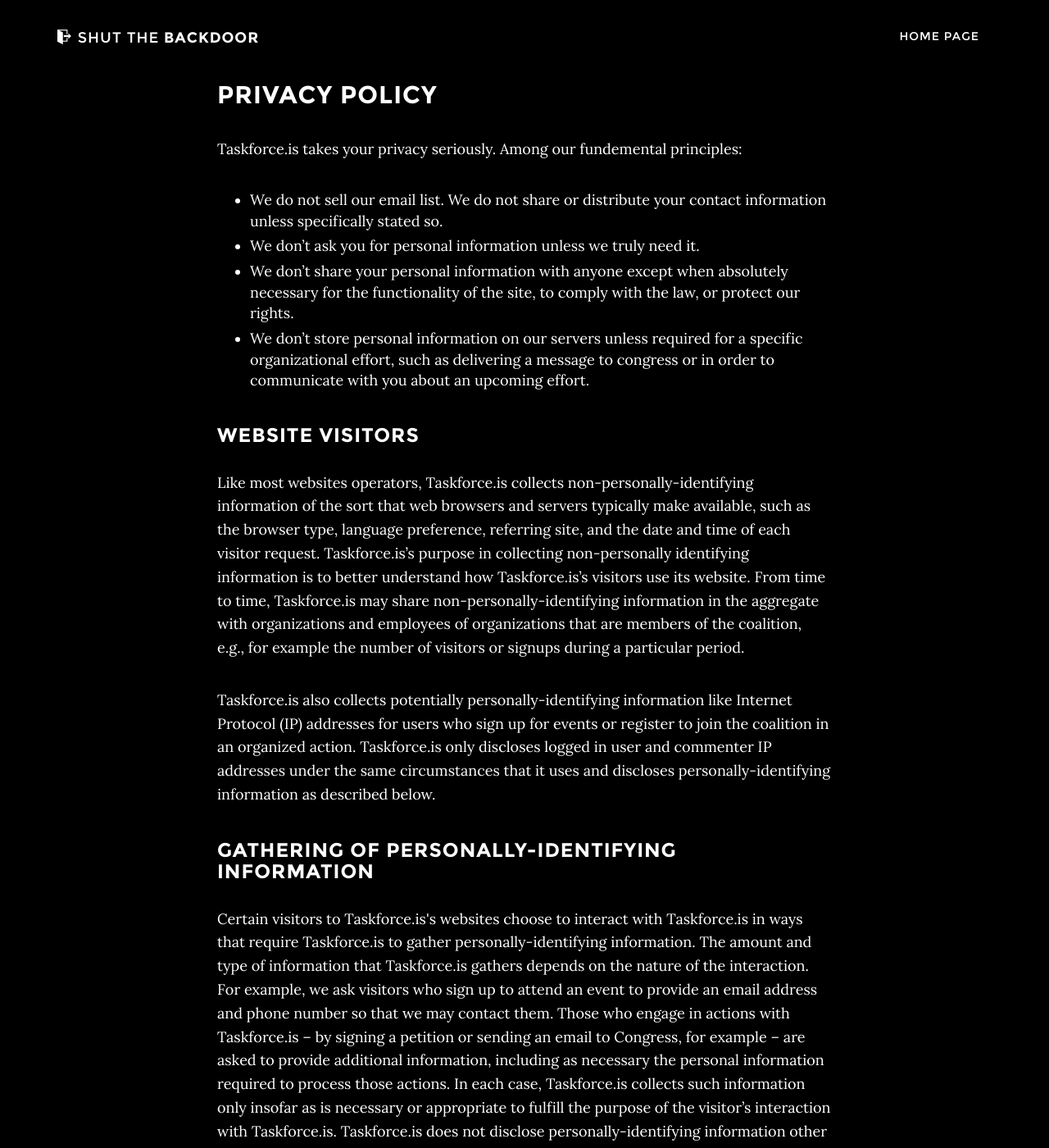
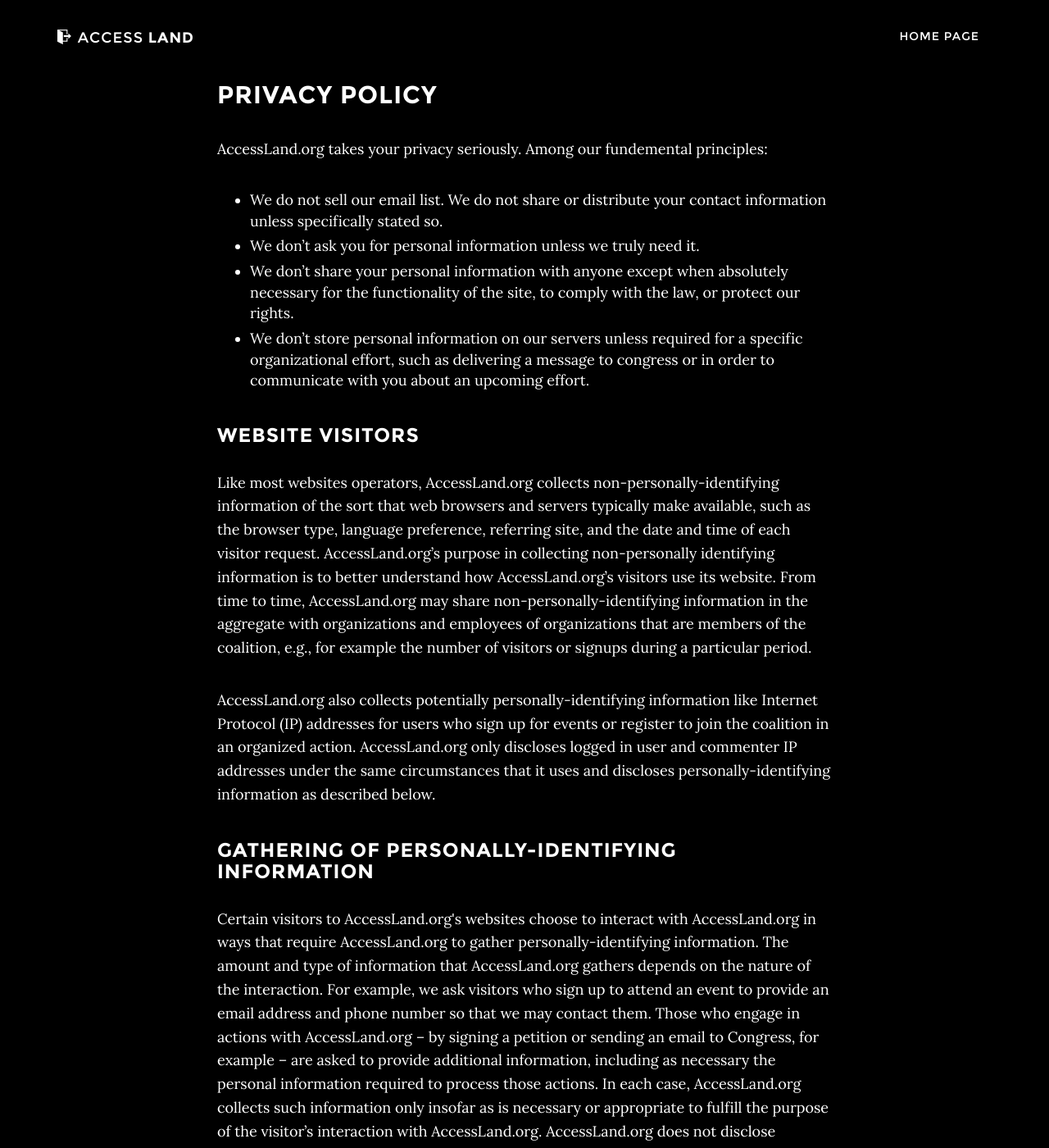
Before and after one commit to mnovinger/accessland.org, a Jekyll site: the page privacy.html, which Jekyll copies as it is, in a window 1280 px wide and 1400 px high. Shown: the whole window at 82% size. Built offline with Jekyll 4.4.1, drawn with Linux system fonts in a browser that asks for light colours; some of the changed text lies outside the part shown.

Commit message:
Rename call-widget, remove reference to task force #10

```diff
--- a/css/grayscale.scss
+++ b/css/grayscale.scss
@@ -452,7 +452,7 @@
     margin:0 auto;
 }
 
-#tf-call-widget-container {
+#tf-email-widget-container {
     max-width: 500px;
     margin: 0 auto;
     .btn-huge {
--- a/privacy.html
+++ b/privacy.html
@@ -10,7 +10,7 @@
     <title>Access Land</title>
 
     <!-- Favicon -->
-    <!-- <link rel="icon" type="image/png" href="https://Taskforce.is/img/favicon.png" /> -->
+    <!-- <link rel="icon" type="image/png" href="https://AccessLand.org/img/favicon.png" /> -->
 
     <!-- Bootstrap Core CSS -->
     <link href="css/bootstrap.min.css" rel="stylesheet" type="text/css">
@@ -32,7 +32,7 @@
                     <i class="icon-bars"></i>
                 </button>
                 <a class="navbar-brand" href="/">
-                    <i class="icon-exit"></i>  <span class="light">Shut The</span> Backdoor
+                    <i class="icon-exit"></i>  <span class="light">Access</span> Land
                 </a>
             </div>
 
@@ -59,7 +59,7 @@
             <div class="col-md-8 col-md-offset-2">
 
         <h2>PRIVACY POLICY</h2>
-        <p>Taskforce.is takes your privacy seriously. Among our fundemental principles:</p>
+        <p>AccessLand.org takes your privacy seriously. Among our fundemental principles:</p>
         <ul>
         <li>We do not sell our email list. We do not share or distribute your contact information unless specifically stated so.</li>
         <li>We don’t ask you for personal information unless we truly need it.</li>
@@ -68,28 +68,28 @@
         </ul>
 
         <h3>Website Visitors</h3>
-        <p>Like most websites operators, Taskforce.is collects non-personally-identifying information of the sort that web browsers and servers typically make available, such as the browser type, language preference, referring site, and the date and time of each visitor request. Taskforce.is’s purpose in collecting non-personally identifying information is to better understand how Taskforce.is’s visitors use its website. From time to time, Taskforce.is may share non-personally-identifying information in the aggregate with organizations and employees of organizations that are members of the coalition, e.g., for example the number of visitors or signups during a particular period.</p>
-        <p>Taskforce.is also collects potentially personally-identifying information like Internet Protocol (IP) addresses for users who sign up for events or register to join the coalition in an organized action. Taskforce.is only discloses logged in user and commenter IP addresses under the same circumstances that it uses and discloses personally-identifying information as described below.</p>
+        <p>Like most websites operators, AccessLand.org collects non-personally-identifying information of the sort that web browsers and servers typically make available, such as the browser type, language preference, referring site, and the date and time of each visitor request. AccessLand.org’s purpose in collecting non-personally identifying information is to better understand how AccessLand.org’s visitors use its website. From time to time, AccessLand.org may share non-personally-identifying information in the aggregate with organizations and employees of organizations that are members of the coalition, e.g., for example the number of visitors or signups during a particular period.</p>
+        <p>AccessLand.org also collects potentially personally-identifying information like Internet Protocol (IP) addresses for users who sign up for events or register to join the coalition in an organized action. AccessLand.org only discloses logged in user and commenter IP addresses under the same circumstances that it uses and discloses personally-identifying information as described below.</p>
         <h3>Gathering of Personally-Identifying Information</h3>
-        <p>Certain visitors to Taskforce.is's websites choose to interact with Taskforce.is in ways that require Taskforce.is to gather personally-identifying information. The amount and type of information that Taskforce.is gathers depends on the nature of the interaction. For example, we ask visitors who sign up to attend an event to provide an email address and phone number so that we may contact them. Those who engage in actions with Taskforce.is – by signing a petition or sending an email to Congress, for example – are asked to provide additional information, including as necessary the personal information required to process those actions. In each case, Taskforce.is collects such information only insofar as is necessary or appropriate to fulfill the purpose of the visitor’s interaction with Taskforce.is. Taskforce.is does not disclose personally-identifying information other than as described below. And visitors can always refuse to supply personally-identifying information, with the caveat that it may prevent them from engaging in certain website-related activities.</p>
+        <p>Certain visitors to AccessLand.org's websites choose to interact with AccessLand.org in ways that require AccessLand.org to gather personally-identifying information. The amount and type of information that AccessLand.org gathers depends on the nature of the interaction. For example, we ask visitors who sign up to attend an event to provide an email address and phone number so that we may contact them. Those who engage in actions with AccessLand.org – by signing a petition or sending an email to Congress, for example – are asked to provide additional information, including as necessary the personal information required to process those actions. In each case, AccessLand.org collects such information only insofar as is necessary or appropriate to fulfill the purpose of the visitor’s interaction with AccessLand.org. AccessLand.org does not disclose personally-identifying information other than as described below. And visitors can always refuse to supply personally-identifying information, with the caveat that it may prevent them from engaging in certain website-related activities.</p>
         <h3>Third-party services</h3>
         <p>In order the use particular features of the site, you may be required to share your personally-identifying information with these third-party service providers for the purpose of enabling the functionality of the site, and in some instances, for example signing up for a mail list or event, we may give one or more of these service providers limited access to the personally-identifying information that is reasonably necessary to deliver the service.</p>
         <h3>Aggregated Statistics</h3>
-        <p>Taskforce.is may collect statistics about the behavior of visitors to its websites. For instance, Taskforce.is may monitor the number of users who've signed up for an event or who've visited a particular page on the website. Taskforce.is may display the agregrated statistics with members of the coalition or make them available publicly. However, Taskforce.is does not disclose personally-identifying information other than as described below.</p>
+        <p>AccessLand.org may collect statistics about the behavior of visitors to its websites. For instance, AccessLand.org may monitor the number of users who've signed up for an event or who've visited a particular page on the website. AccessLand.org may display the agregrated statistics with members of the coalition or make them available publicly. However, AccessLand.org does not disclose personally-identifying information other than as described below.</p>
         <h3>Protection of Certain Personally-Identifying Information</h3>
-        <p>Taskforce.is discloses potentially personally-identifying and personally-identifying information only to members of the coalition, contractors and affiliated organizations that (i) need to know that information in order to process it on Taskforce.is’s behalf or to provide services available at Taskforce.is’s websites, and (ii) that have agreed not to disclose it to others. Some of those contractors and affiliated organizations may be located outside of your home country; by using Taskforce.is’s websites, you consent to the transfer of such information to them. </p>
-        <p>Taskforce.is will not rent or sell potentially personally-identifying and personally-identifying information to anyone. Other than to to coalition members, contractors and affiliated organizations, as described above, Taskforce.is discloses potentially personally-identifying and personally-identifying information only in response to a subpoena or court order, or when Taskforce.is believes in good faith that disclosure is reasonably necessary to protect the property or rights of Taskforce.is, third parties or the public at large.</p>
+        <p>AccessLand.org discloses potentially personally-identifying and personally-identifying information only to members of the coalition, contractors and affiliated organizations that (i) need to know that information in order to process it on AccessLand.org’s behalf or to provide services available at AccessLand.org’s websites, and (ii) that have agreed not to disclose it to others. Some of those contractors and affiliated organizations may be located outside of your home country; by using AccessLand.org’s websites, you consent to the transfer of such information to them. </p>
+        <p>AccessLand.org will not rent or sell potentially personally-identifying and personally-identifying information to anyone. Other than to to coalition members, contractors and affiliated organizations, as described above, AccessLand.org discloses potentially personally-identifying and personally-identifying information only in response to a subpoena or court order, or when AccessLand.org believes in good faith that disclosure is reasonably necessary to protect the property or rights of AccessLand.org, third parties or the public at large.</p>
         <p>If we are required by law to disclose the information that you have submitted, we will attempt to provide you with notice (unless we are prohibited) that a request for your information has been made in order to give you an opportunity to object to the disclosure. We will attempt to provide this notice by email, if you have given us an email address, or by postal mail if you have entered a postal address. If you do not challenge the disclosure request, we may be legally required to turn over your information.</p>
-        <p>If you are a registered user of an Taskforce.is website and have supplied your email address, Taskforce.is may occasionally send you an email to tell you about new actions or events, solicit your feedback, or just keep you up to date with what’s going on with Taskforce.is and our efforts. We primarily use our blog to communicate this type of information, so we expect to keep this type of email to a minimum. Taskforce.is takes all measures reasonably necessary to protect against the unauthorized access, use, alteration or destruction of potentially personally-identifying and personally-identifying information.</p>
+        <p>If you are a registered user of an AccessLand.org website and have supplied your email address, AccessLand.org may occasionally send you an email to tell you about new actions or events, solicit your feedback, or just keep you up to date with what’s going on with AccessLand.org and our efforts. We primarily use our blog to communicate this type of information, so we expect to keep this type of email to a minimum. AccessLand.org takes all measures reasonably necessary to protect against the unauthorized access, use, alteration or destruction of potentially personally-identifying and personally-identifying information.</p>
         <h3>Cookies</h3>
-        <p>A cookie is a string of information that a website stores on a visitor’s computer, and that the visitor’s browser provides to the website each time the visitor returns. Taskforce.is uses cookies to help Taskforce.is identify and track visitors, their usage of Taskforce.is website, and their website access preferences. Taskforce.is visitors who do not wish to have cookies placed on their computers should set their browsers to refuse cookies before using Taskforce.is’s websites.</p>
+        <p>A cookie is a string of information that a website stores on a visitor’s computer, and that the visitor’s browser provides to the website each time the visitor returns. AccessLand.org uses cookies to help AccessLand.org identify and track visitors, their usage of AccessLand.org website, and their website access preferences. AccessLand.org visitors who do not wish to have cookies placed on their computers should set their browsers to refuse cookies before using AccessLand.org’s websites.</p>
         <h3>End of life personal data usage</h3>
-        <p>If the Taskforce.is coalition is at some point disbanded, user information would not be transferred or acquired by a third party.</p>
+        <p>If the AccessLand.org coalition is at some point disbanded, user information would not be transferred or acquired by a third party.</p>
         <h3>Privacy Policy Changes</h3>
-        <p>Although most changes are likely to be minor, Taskforce.is may change its Privacy Policy from time to time, and in Taskforce.is’s sole discretion. Taskforce.is encourages visitors to frequently check this page for any changes to its Privacy Policy. Your continued use of this site after any change in this Privacy Policy will constitute your acceptance of such change.</p>
-        <p>Last modified: June 18th, 2014</p>
+        <p>Although most changes are likely to be minor, AccessLand.org may change its Privacy Policy from time to time, and in AccessLand.org’s sole discretion. AccessLand.org encourages visitors to frequently check this page for any changes to its Privacy Policy. Your continued use of this site after any change in this Privacy Policy will constitute your acceptance of such change.</p>
+        <p>Last modified: October 27th, 2014</p>
         <p>&nbsp;</p><p>&nbsp;</p>
-        <p>We’d very much like to thank the people at <a href="http://www.wordpress.com/">Automattic Inc.</a> who were kind enough to offer their Privacy Policy to the world under the Creative Commons Sharealike license. Our privacy policy is a close derivative of their work. We’re therefore pleased to make our policy available under the same terms.</p><p>
+        <p>We’d very much like to thank the people at <a href="http://www.shutthebackdoor.net/">Taskforce,</a> who were kind enough to offer their Privacy Policy to the world under the Creative Commons Sharealike license. Our privacy policy is a close derivative of their work. We’re therefore pleased to make our policy available under the same terms.</p><p>
         </p><p>&nbsp;</p><p>&nbsp;</p><p>&nbsp;</p>
       </div>
         </div>
```
Also changed, not shown: index.html (+4 -4 lines).
